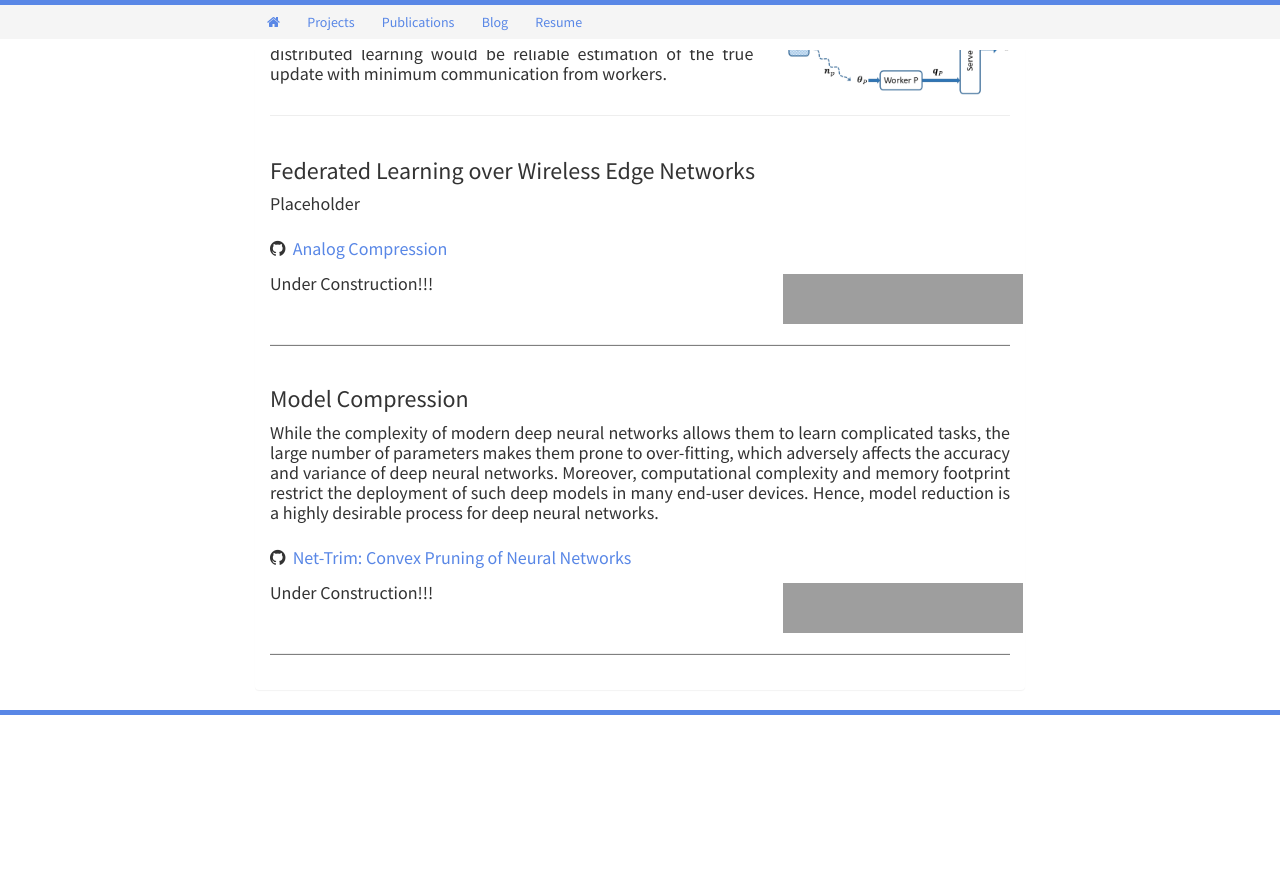
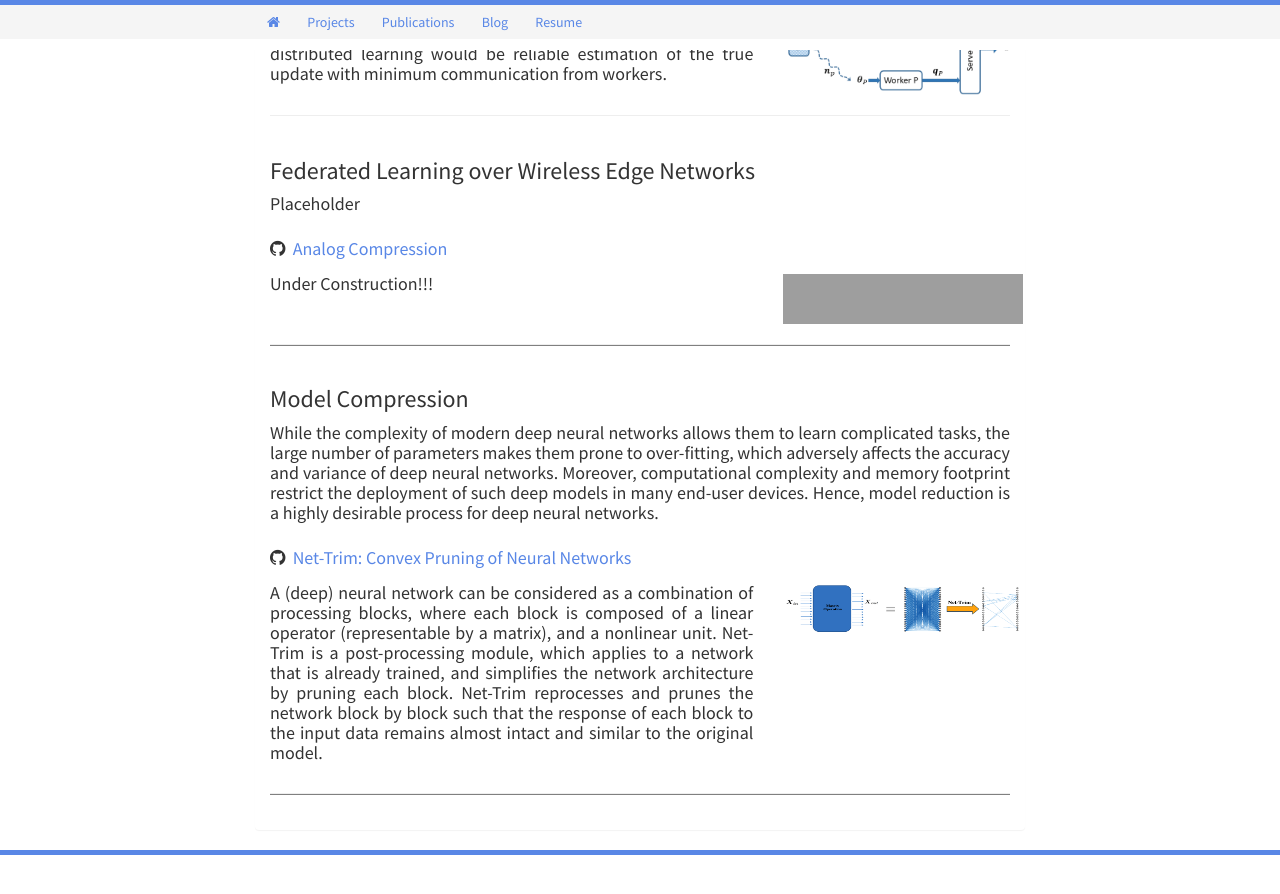
Before and after one commit to afshinabdi/afshinabdi.github.io, a Jekyll site: the page built from projects.html, in a window 1280 px wide and 900 px high, scrolled down 807 px. Shown: the top 894 px of the window. Built offline with Jekyll 4.4.1, drawn with Linux system fonts in a browser that asks for light colours; nearby versions of some CDN libraries; before the commit the page ends 1567 px from its top, so only the background shows below that.

Commit message:
nettrim project added

```diff
--- a/_includes/projects.html
+++ b/_includes/projects.html
@@ -110,11 +110,17 @@
 		<div class="row">
 			<div class="col-sm-8" align="justify">
 			<p>
-				Under Construction!!!
+				A (deep) neural network can be considered as a combination of processing blocks,
+				where each block is composed of a linear operator (representable by a matrix),
+				and a nonlinear unit. Net-Trim is a post-processing module, which applies to a
+				network that is already trained, and simplifies the network architecture by pruning
+				each block. Net-Trim reprocesses and prunes the network block by block such that
+				the response of each block to the input data remains almost intact and similar to
+				the original model.
 			</p>
 			</div>
 			<div class="col-sm-4" align="center">
-				<img width=240 height=50 src="{{ site.baseurl }}static/img/projects/analog_fl_mac.png">
+				<img width=240 height=50 src="{{ site.baseurl }}static/img/projects/nettrim.png">
 			</div>
 		</div>
 
```
Also changed, not shown: static/img/projects/NetTrim.png (added), 1 other file.
